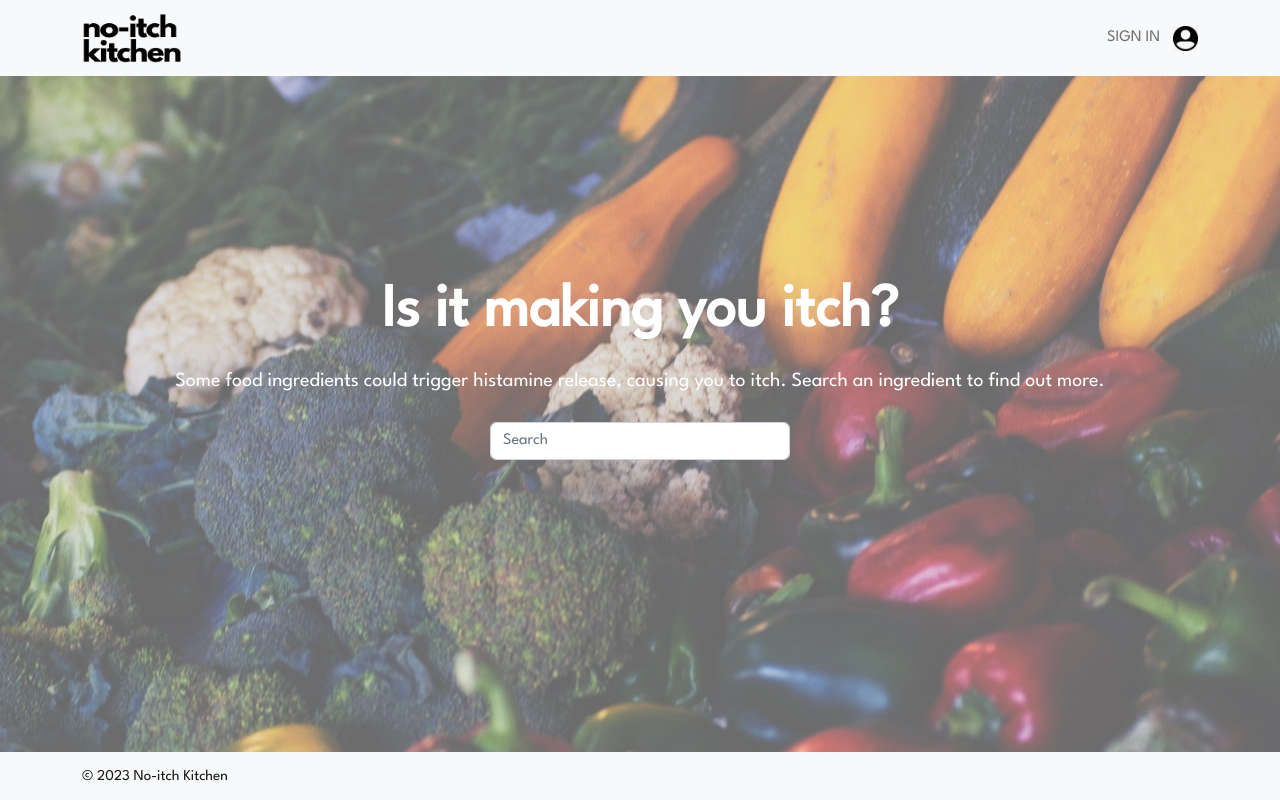
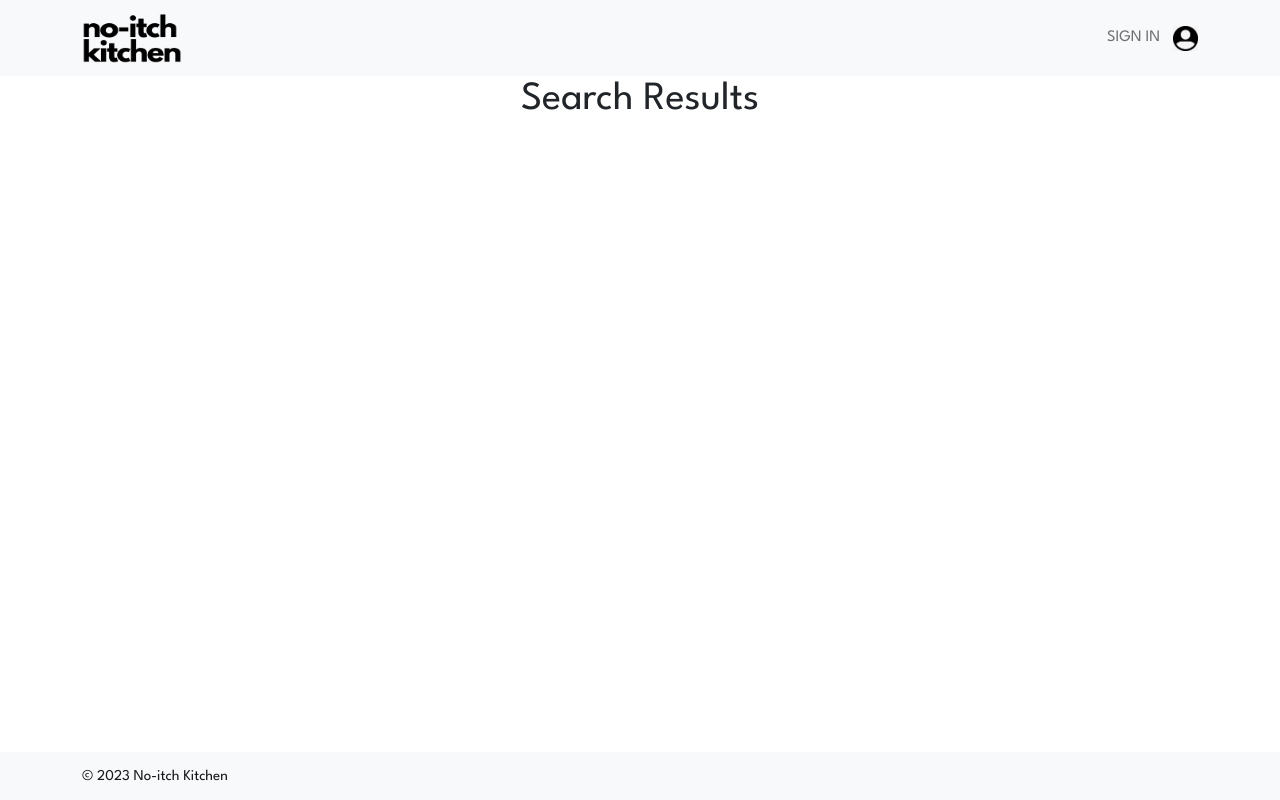
Before and after one commit to shazzana/noitchkitchen, a React (Create React App) app: page /search in a window 1280 px wide. Built offline with nearby package versions, Linux system fonts and the light colour scheme.

Commit message:
created routes

```diff
--- a/package.json
+++ b/package.json
@@ -10,6 +10,7 @@
     "react": "^18.2.0",
     "react-bootstrap": "^2.7.0",
     "react-dom": "^18.2.0",
+    "react-router": "^6.8.1",
     "react-router-dom": "^6.8.0",
     "react-scripts": "5.0.1",
     "web-vitals": "^2.1.4"
--- a/src/App.js
+++ b/src/App.js
@@ -4,11 +4,13 @@ import Container from 'react-bootstrap/Container';
 import Navbar from 'react-bootstrap/Navbar';
 import 'bootstrap/dist/css/bootstrap.min.css';
 import IngredientSearchForm from './Components/IngredientSearchForm';
-import { Route } from 'react-router-dom';
+import { Routes, Route } from 'react-router-dom';
+import SearchResultDisplay from './Components/SearchResultDisplay';
 
 function App() {
   return (
     <div className="App">
+      <nav>
         <Navbar bg="light">
           <Container>
             <Navbar.Brand href="#home">
@@ -38,6 +40,14 @@ function App() {
               </Navbar.Collapse>
           </Container>
         </Navbar>
+      </nav>
+      <main>
+        <Routes>
+          <Route path="/" element={<IngredientSearchForm/>} />
+          <Route path="search" element={<SearchResultDisplay/>} />
+        </Routes>
+      </main>
+      <nav>
         <Navbar fixed="bottom" bg="light">
           <Container>
             <Navbar.Brand href="#home" style={{fontSize:"15px"}}>
@@ -45,9 +55,7 @@ function App() {
             </Navbar.Brand>
           </Container>
         </Navbar>
-      <main>
-          <IngredientSearchForm/>
-      </main>
+      </nav>
     </div>
   );
 }
--- /dev/null
+++ b/src/Components/SearchResultDisplay.js
@@ -0,0 +1,9 @@
+import React from 'react';
+
+function SearchResultDisplay() {
+    return (
+        <h1>Search Results</h1>
+    )
+}
+
+export default SearchResultDisplay;
--- a/src/index.js
+++ b/src/index.js
@@ -2,13 +2,14 @@ import React from 'react';
 import ReactDOM from 'react-dom/client';
 import './index.css';
 import App from './App';
+import { BrowserRouter as Router } from "react-router-dom";
 import reportWebVitals from './reportWebVitals';
 
 const root = ReactDOM.createRoot(document.getElementById('root'));
 root.render(
-  <React.StrictMode>
-    <App />
-  </React.StrictMode>
+    <Router>
+      <App/>
+    </Router>
 );
 
 // If you want to start measuring performance in your app, pass a function
```
Also changed, not shown: 1 other file (tests, documents, lock files or other folders). Lines whose indentation alone changed are shown as unchanged.
